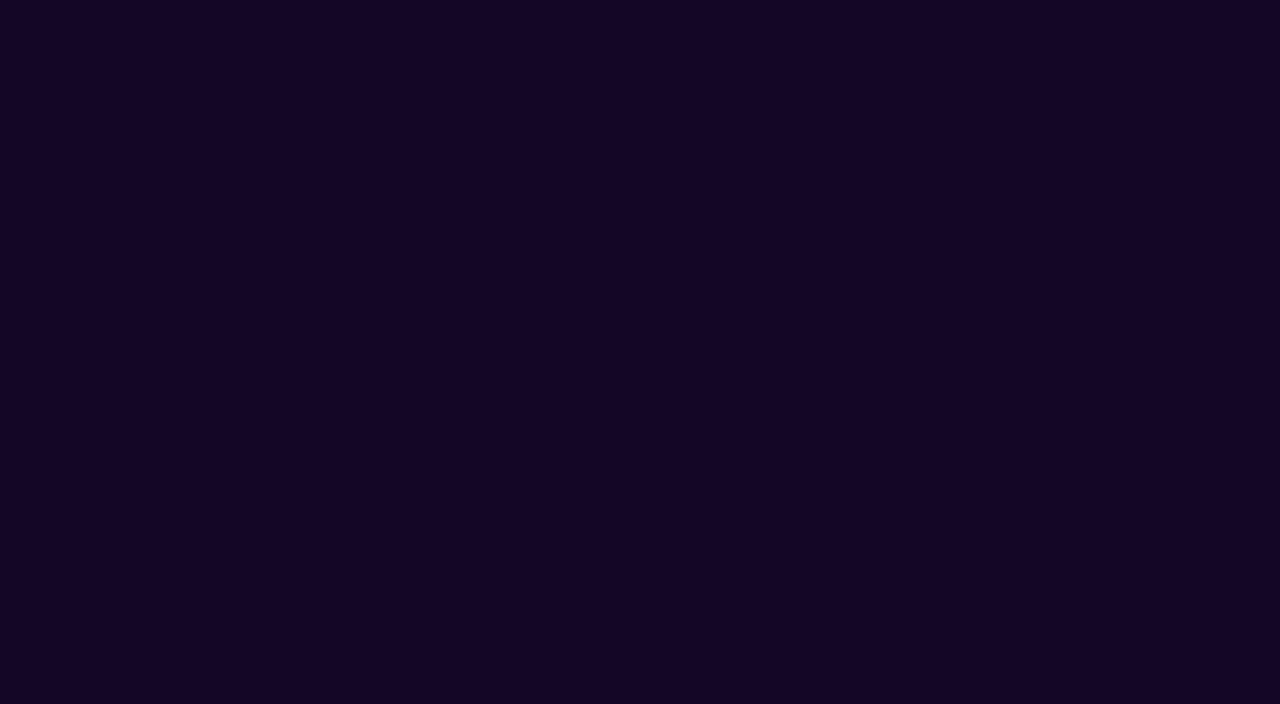
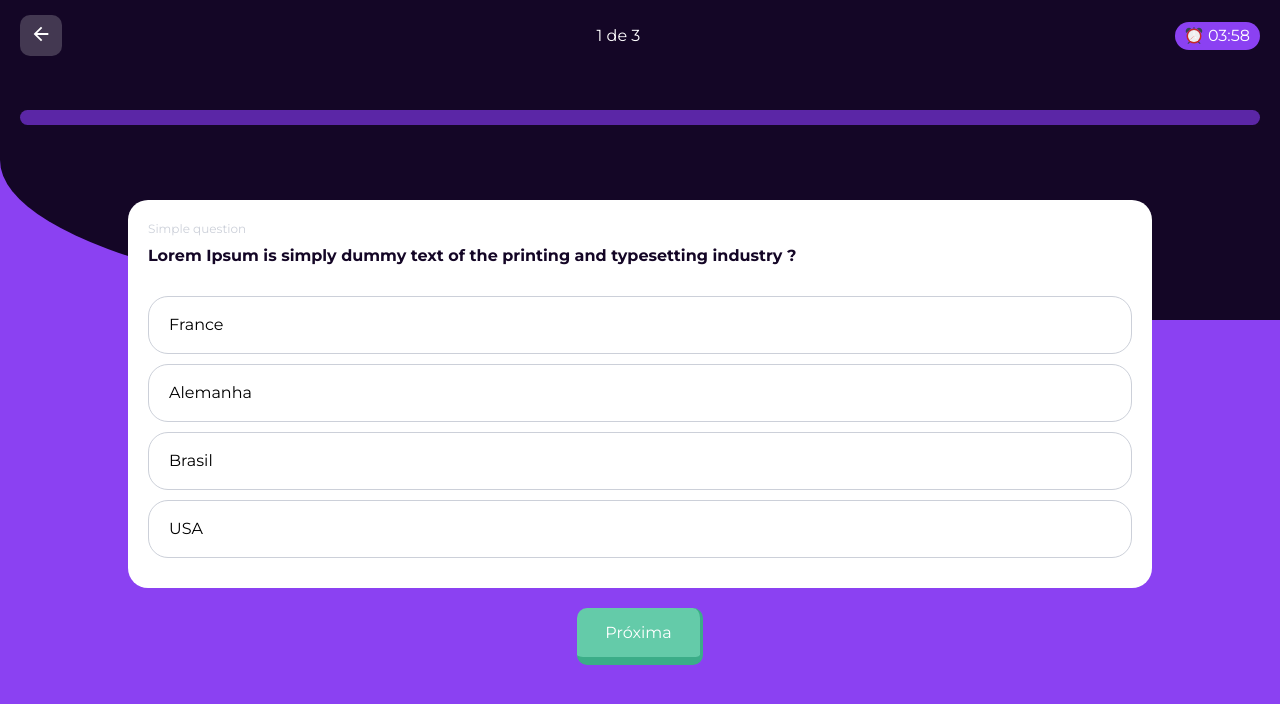
Before and after one commit to elissonalvesilva/myhope, a React (Create React App) app in the folder front/: page /quiz/1 in a window 1280 px wide. Before the commit this address had no page. Shown: the top 704 px of the page. Built offline with nearby package versions, Linux system fonts and the light colour scheme.

Commit message:
feat: created quiz question answers

```diff
--- /dev/null
+++ b/front/src/components/ProgressBar/index.js
@@ -0,0 +1,12 @@
+import {
+  Container,
+  Filler,
+} from './style';
+
+export default function ProgressBar({ length = 0 }) {
+  return (
+    <Container>
+      <Filler length={length}/>
+    </Container>
+  )
+}
--- /dev/null
+++ b/front/src/components/ProgressBar/style.js
@@ -0,0 +1,23 @@
+import styled from 'styled-components';
+import { Colors } from '../../styles/colors';
+
+const Container = styled.div`
+  height: 15px;
+  width: 100%;
+  background-color: ${Colors.PurpleDark};
+  border-radius: 50px;
+  margin: 10px 0;
+`
+
+const Filler = styled.div`
+  height: 100%;
+  width: ${props => props.length}%;
+  background-color: ${Colors.Green};
+  border-radius: inherit;
+  text-align: right;
+`
+
+export {
+  Container,
+  Filler,
+}
--- /dev/null
+++ b/front/src/components/Question/Radio.js
@@ -0,0 +1,25 @@
+import { TbDiscountCheckFilled } from 'react-icons/tb';
+
+export default function Radio({ onOptionChange, value, answer, text }) {
+  return (
+    <>
+      <input
+        className='select-radio'
+        type='radio'
+        name='selector'
+        value={value}
+        checked={answer === value}
+        onChange={onOptionChange}
+        id={value}
+      />
+      <label className='select-label' htmlFor={value}>
+        {text}
+        {
+          answer === value ? (
+            <TbDiscountCheckFilled className='icon' />
+          ): null
+        }
+      </label>
+    </>
+  )
+}
--- /dev/null
+++ b/front/src/components/Question/index.js
@@ -0,0 +1,48 @@
+import { useState } from 'react';
+import Radio from './Radio';
+
+import {
+  Container,
+  Header,
+  Body,
+  Answer,
+} from './style';
+
+export default function Question({
+  question,
+  selectedAnswers,
+  onSelectAnswer,
+  active = false,
+}) {
+  const [answer, setAnswer] = useState('');
+  function onOptionChange(e, questionId, answer) {
+    setAnswer(e.target.value);
+    onSelectAnswer(questionId, answer);
+  }
+
+  if(active) {
+    return (
+      <Container>
+        <Header>
+          <small className='question-type'>{question.type}</small>
+          <p className='question'>{question.question}</p>
+        </Header>
+        <Body>
+          {
+            question.answers.map((ans, index) => (
+              <Answer key={index}>
+                <Radio
+                  onOptionChange={e => onOptionChange(e, question.id, ans)}
+                  value={ans.text}
+                  answer={answer}
+                  text={ans.text}
+                />
+              </Answer>
+            ))
+          }
+        </Body>
+      </Container>
+    )
+  }
+  return null;
+}
--- /dev/null
+++ b/front/src/components/Question/style.js
@@ -0,0 +1,76 @@
+import styled from 'styled-components';
+import { Colors } from '../../styles/colors';
+
+const Container = styled.div`
+  background-color: ${Colors.White};
+  min-height: 40vh;
+  width: 80vw;
+  border-radius: 20px;
+  padding: 20px 20px;
+`
+
+const Header = styled.div`
+  margin-bottom: 30px;
+  .question-type {
+    color: ${Colors.Gray};
+    font-size: 12px;
+  }
+  .question {
+    margin-top: 10px;
+    color: ${Colors.BackgroundColorPrimary};
+    font-weight: bold;
+    line-height: 20px;
+  }
+`
+
+const Body = styled.ul`
+
+`
+
+const Answer = styled.li`
+  position: relative;
+  flex-basis: calc(70% / 3);
+  height: 100%;
+  display: flex;
+  justify-content: center;
+  align-items: center;
+  margin-bottom: 10px;
+
+  .select-radio{
+    appearance:none;
+    display:none;
+  }
+
+  .select-label {
+    position: relative;
+    height: 80%;
+    width: 100%;
+    display: flex;
+    justify-content: space-between;
+    border-radius: 20px;
+    padding: 20px 20px;
+    transition-duration: .5s;
+    transition-property: transform, color, box-shadow;
+    transform: none;
+    border: 1px solid ${Colors.Gray};
+  }
+
+  .select-radio:checked + .select-label{
+    border-radius: 20px;
+    border: 1px solid ${Colors.Green};
+    background-color: rgba(100, 203, 169, 0.3);
+    transform:translateY(-2px);
+    font-weight: bold;
+  }
+
+  .icon {
+    color: ${Colors.Green}
+  }
+`
+
+export {
+  Container,
+  Header,
+  Body,
+  Answer,
+}
--- a/front/src/pages/Quiz/index.js
+++ b/front/src/pages/Quiz/index.js
@@ -1,11 +1,212 @@
-import Container from "../../components/Container";
-import { Content } from "./style";
+import { useEffect, useState } from 'react';
+import { useParams, useNavigate } from 'react-router-dom';
+import { MdOutlineArrowBack } from 'react-icons/md';
+import { FcAlarmClock } from 'react-icons/fc';
+
+import {
+  Container,
+  Content,
+  Header,
+  Nav,
+  Arrow,
+  LengthQuestions,
+  Clock,
+  Progress,
+  Actions,
+  Button,
+} from './style';
+import ProgressBar from '../../components/ProgressBar';
+import Question from '../../components/Question';
 
 export default function Quiz() {
+  let { quizId } = useParams();
+  const navigate = useNavigate()
+  const [currentQuestion, setCurrentQuestion] = useState(1);
+  const [selectedAnswers, setSelectedAnswers] = useState([]);
+  const [progress, setProgress] = useState(0);
+
+
+  function nextQuestion() {
+    setCurrentQuestion(currentQuestion+1);
+  }
+
+  function prevQuestion() {
+    setCurrentQuestion(currentQuestion-1);
+  }
+
+  function finalizarQuiz() {
+
+  }
+
+  function onSelectAnswer(questionId, answer) {
+    const answers = {
+      questionId: questionId,
+      answer,
+    };
+    const index = selectedAnswers.findIndex((ans) => ans.questionId === questionId);
+    if (index === -1) {
+      selectedAnswers.push(answers);
+      setSelectedAnswers(selectedAnswers, ...selectedAnswers);
+    }else {
+      selectedAnswers.splice(index, 1);
+      selectedAnswers.push(answers);
+      setSelectedAnswers(selectedAnswers, ...selectedAnswers);
+    }
+  }
+
+  function RenderActions() {
+    if(currentQuestion === 1) {
+      return (
+        <>
+          <Button onClick={nextQuestion}>Próxima</Button>
+        </>
+      )
+    }else if(currentQuestion > 1 && currentQuestion === quiz.questions.length) {
+      return (
+        <>
+          <Button onClick={prevQuestion}>Voltar</Button>
+          <Button type='submit'>Finalizar</Button>
+        </>
+      )
+    }else if(currentQuestion > 1) {
+      return (
+        <>
+          <Button onClick={prevQuestion}>Voltar</Button>
+          <Button onClick={nextQuestion}>Próxima</Button>
+        </>
+      )
+    }
+  }
+
+  const quiz = {
+    questions: [
+      {
+        id: 1,
+        type: 'Simple question',
+        question: 'Lorem Ipsum is simply dummy text of the printing and typesetting industry ?',
+        answers: [
+          {
+            id: 1,
+            text: 'France',
+            correct: true,
+          },
+          {
+            id: 2,
+            text: 'Alemanha',
+            correct: false,
+          },
+          {
+            id: 3,
+            text: 'Brasil',
+            correct: false,
+          },
+          {
+            id: 4,
+            text: 'USA',
+            correct: false,
+          }
+        ]
+      },
+      {
+        id: 2,
+        type: 'Compost question',
+        question: 'Lorem Ipsum is simply dummy text of the printing and typesetting industry ?',
+        answers: [
+          {
+            id: 1,
+            text: 'Eduarda',
+            correct: true,
+          },
+          {
+            id: 2,
+            text: 'Elisson',
+            correct: false,
+          },
+          {
+            id: 3,
+            text: 'Danilo',
+            correct: false,
+          },
+          {
+            id: 4,
+            text: 'USA',
+            correct: false,
+          }
+        ]
+      },
+      {
+        id: 3,
+        type: 'Compost question',
+        question: 'Lorem Ipsum ?',
+        answers: [
+          {
+            id: 1,
+            text: 'Eduardass',
+            correct: true,
+          },
+          {
+            id: 2,
+            text: 'Elissonzz',
+            correct: false,
+          },
+          {
+            id: 3,
+            text: 'Daniloxx',
+            correct: false,
+          },
+          {
+            id: 4,
+            text: 'USAAA',
+            correct: false,
+          }
+        ]
+      }
+    ]
+  }
+
+  useEffect(() => {
+    let progressBar = 0;
+
+    if(selectedAnswers.length === 1) {
+      progressBar = (100 / quiz.questions.length);
+    }else if(selectedAnswers.length > 1) {
+      progressBar = (100 / quiz.questions.length) * selectedAnswers.length;
+    }
+    setProgress(progressBar);
+  })
+
   return (
     <Container>
-      <Content>
-        <h1>Página em construção</h1>
+      <Header>
+        <Nav>
+          <Arrow onClick={() => navigate(-1)}>
+            <MdOutlineArrowBack className='icon' />
+          </Arrow>
+          <LengthQuestions>{currentQuestion} de {quiz.questions.length}</LengthQuestions>
+          <Clock>
+            <FcAlarmClock className='icon' />
+            <span className='time'>03:58</span>
+          </Clock>
+        </Nav>
+        <Progress>
+          <ProgressBar length={progress}/>
+        </Progress>
+      </Header>
+      <Content onSubmit={finalizarQuiz}>
+        {
+          quiz.questions.map((q, index) => (
+            <Question
+              key={index}
+              question={q}
+              selectedAnswers={selectedAnswers}
+              onSelectAnswer={onSelectAnswer}
+              active={currentQuestion === q.id}
+            />
+          ))
+        }
+        <Actions>
+          <RenderActions/>
+        </Actions>
       </Content>
     </Container>
   )
--- a/front/src/pages/Quiz/style.js
+++ b/front/src/pages/Quiz/style.js
@@ -1,21 +1,95 @@
 import styled from "styled-components";
 import { Colors } from "../../styles/colors";
 
-const Content = styled.div`
-  height: 70vh;
+const Container = styled.div`
+  height: 100vh;
   width: 100vw;
+  background-color: ${Colors.Purple};
+`
+
+const Header = styled.div`
+  padding: 15px 20px;
+  height: 40vh;
+  background-color: ${Colors.BackgroundColorPrimary};
+  border-radius: 0 0 0% 50%;
+  position: relative;
+`
+
+const Nav = styled.div`
+  display: flex;
+  justify-content: space-between;
+  align-items: center;
+  color: ${Colors.White};
+`
+
+const Arrow = styled.div`
+  background-color: rgba(255, 255, 255, .2);
+  padding: 8px 10px;
+  border-radius: 10px;
+  .icon {
+    font-size: 22px;
+  }
+`
+const LengthQuestions = styled.div`
+  flex-grow: 2;
+  text-align: center;
+`
+const Clock = styled.div`
+  display: flex;
+  align-items: center;
+  background-color: ${Colors.Purple};
+  padding: 5px 10px;
+  border-radius: 20px;
+  .icon {
+    margin-right: 5px;
+    font-size: 18px;
+  }
+`
+
+const Progress = styled.div`
+  position: relative;
+  top: 15%;
+`
+
+const Content = styled.form`
+  width: 100vw;
+  display: flex;
+  flex-direction: column;
+  justify-content: center;
+  align-items: center;
+  position: relative;
+  top: -120px;
+`
+
+const Actions = styled.div`
   display: flex;
   justify-content: center;
   align-items: center;
-  h1 {
-    text-align: center;
-    width: 200px;
-    display: inline-block;
-    color: ${Colors.White};
-    font-size: 42px;
-  }
+  width: 100%;
+`
+
+const Button = styled.button`
+  background-color: ${Colors.Green};
+  padding: 15px 28px;
+  border: none;
+  border-radius: 10px;
+  color: ${Colors.White};
+  font-size: 16px;
+  margin-top: 20px;
+  border-bottom: 8px solid #3bad88;
+  border-right: 3px solid #3bad88;
+  margin: 20px;
 `
 
 export {
+  Container,
   Content,
+  Header,
+  Nav,
+  Arrow,
+  LengthQuestions,
+  Clock,
+  Progress,
+  Actions,
+  Button,
 }
--- a/front/src/routes/Routes.js
+++ b/front/src/routes/Routes.js
@@ -3,6 +3,7 @@ import { Routes, Route } from "react-router-dom";
 import Login from '../pages/Login';
 import Profile from "../pages/Profile";
 import Quizzes from "../pages/Quizzes";
+import Quiz from "../pages/Quiz";
 import Ranking from "../pages/Ranking";
 import Signup from "../pages/Signup";
 import Wallet from "../pages/Wallet";
@@ -16,6 +17,7 @@ export default function AppRoutes() {
       <Route element={<Wallet />} path="/wallet" />
       <Route element={<Quizzes />} path="/quizzes" />
       <Route element={<Profile />} path="/profile" />
+      <Route element={<Quiz />} path="/quiz/:quizId" />
     </Routes>
   )
 }
```
